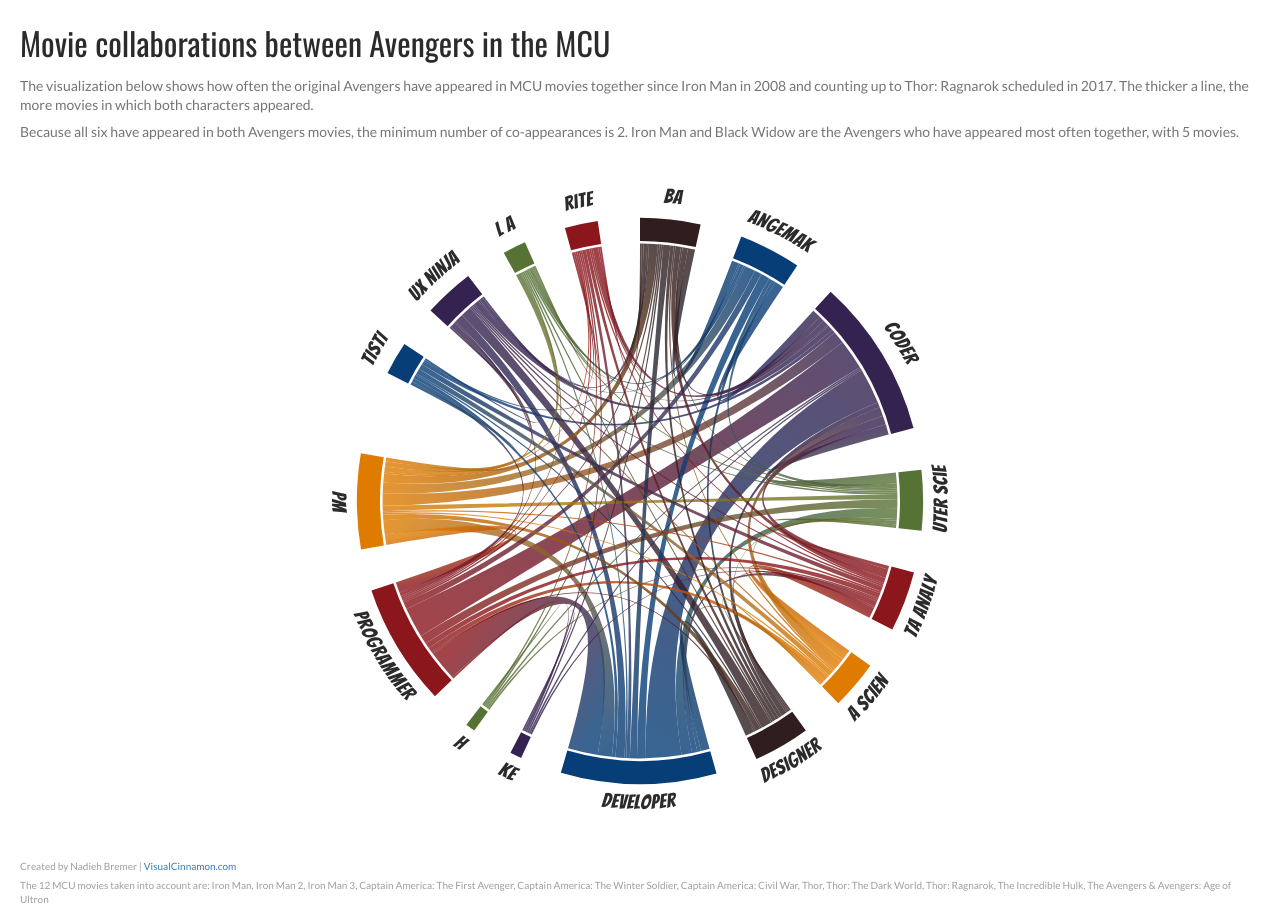
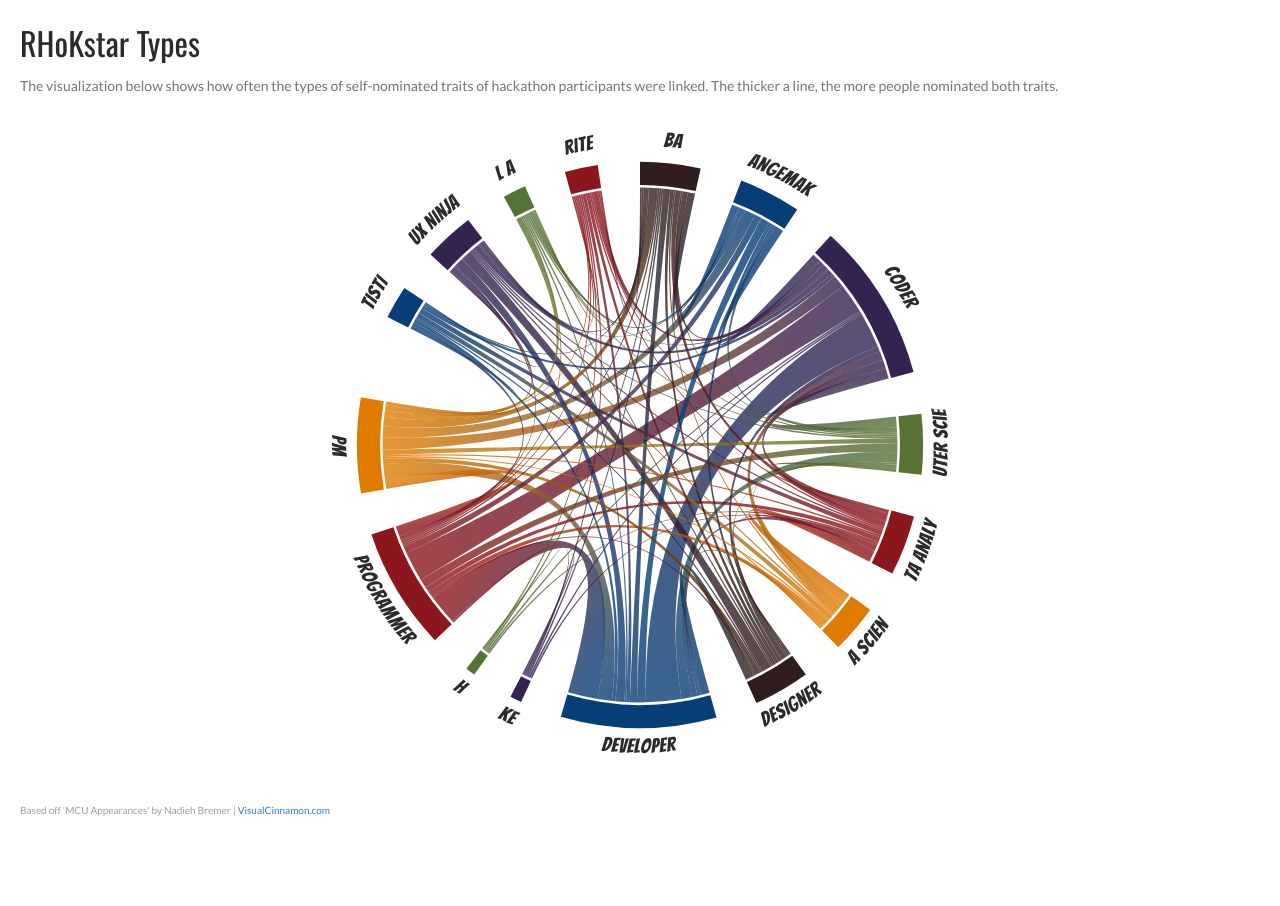
Before and after one commit to EvilAngelPixie/how-we-rhok, a plain HTML site: page index.html in a window 1280 px wide. After the commit the page ends 822 px from the top, so only its background shows below. Drawn offline with nearby package versions, Linux system fonts and the light colour scheme.

Commit message:
Update index.html

```diff
--- a/index.html
+++ b/index.html
@@ -80,17 +80,15 @@
 	</head>
 	<body>
 
-		<div class = "title">Movie collaborations between Avengers in the MCU</div>
+		<div class = "title">RHoKstar Types</div>
 		<div class = "explanation texts">
-			<p style="margin-bottom: 0em;">The visualization below shows how often the original Avengers have appeared in MCU movies together since Iron Man
-			in 2008 and counting up to Thor: Ragnarok scheduled in 2017. The thicker a line, the more movies in which both characters appeared.</p>
-			<p style="margin-top: 0.5em;">Because all six have appeared in both Avengers movies, the minimum number of co-appearances is 2.
-			Iron Man and Black Widow are the Avengers who have appeared most often together, with 5 movies.</p></div>
+			<p style="margin-bottom: 0em;">The visualization below shows how often the types of self-nominated traits of hackathon participants were linked.
+				The thicker a line, the more people nominated both traits.</p>
+			</div>
 		<div id = "chart"></div>
-		<div class="credit texts">Created by Nadieh Bremer | <a href="http://www.visualcinnamon.com/">VisualCinnamon.com</a></div>
+		<div class="credit texts">Based off 'MCU Appearances' by Nadieh Bremer | <a href="http://www.visualcinnamon.com/">VisualCinnamon.com</a></div>
 		<div class = "notes texts">
-			The 12 MCU movies taken into account are: Iron Man, Iron Man 2, Iron Man 3, Captain America: The First Avenger, Captain America: The Winter Soldier,
-			Captain America: Civil War, Thor, Thor: The Dark World, Thor: Ragnarok, The Incredible Hulk, The Avengers & Avengers: Age of Ultron</div>
+			</div>
 
 		<script src="script.js"></script>
 
```
